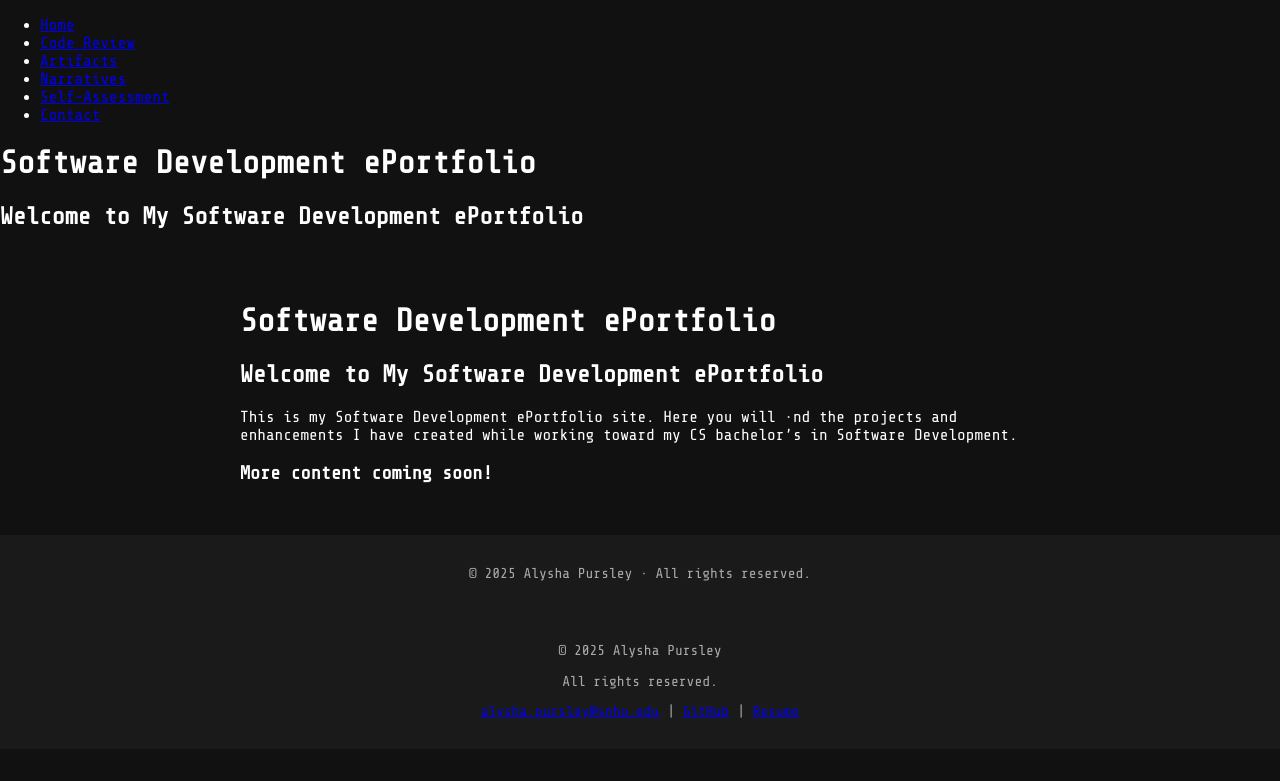
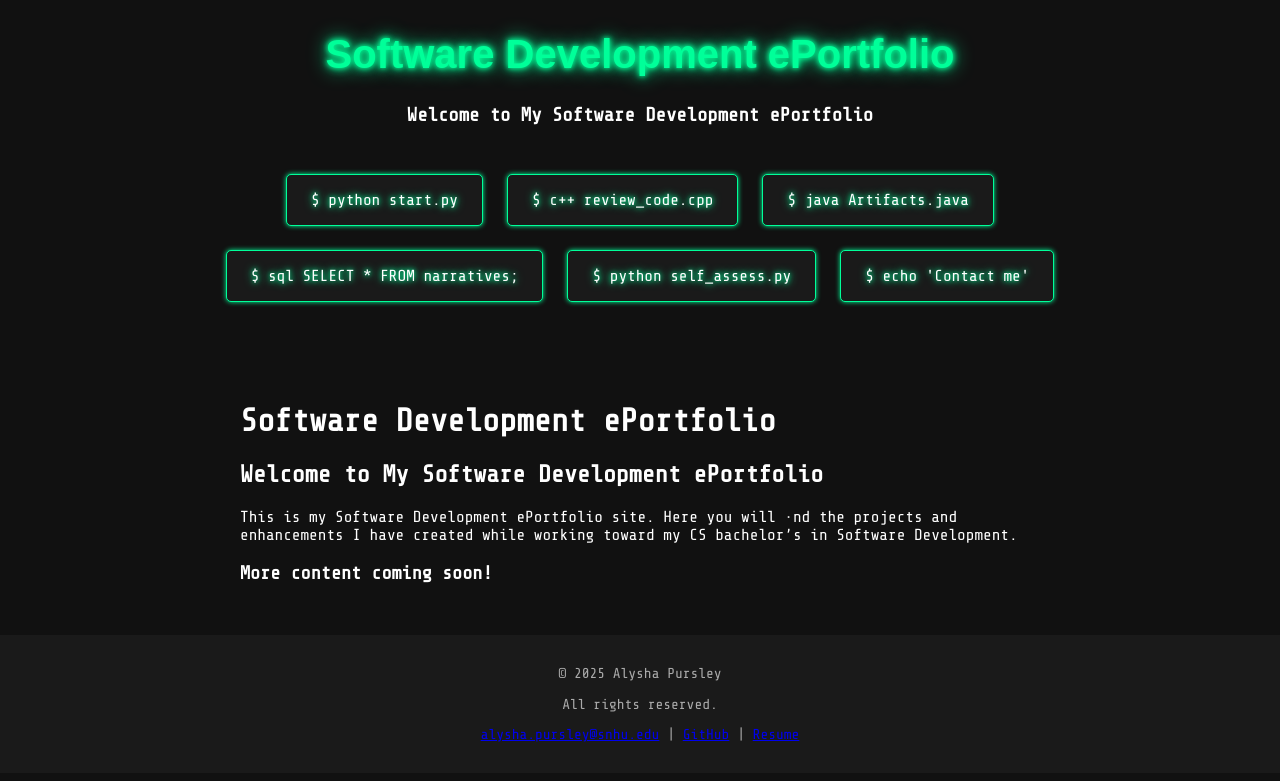
Before and after one commit to apursley2012/Software-Dev-ePortfolio, a Jekyll site: the page built from index.md, in a window 1280 px wide. Shown: the top 781 px of the page. Built offline with Jekyll 4.4.1, drawn with Linux system fonts in a browser that asks for light colours; some web fonts are replaced.

Commit message:
Update default.html

```diff
--- a/_layouts/default.html
+++ b/_layouts/default.html
@@ -8,38 +8,47 @@
     <link rel="stylesheet" href="{{ '/assets/css/style.css' | relative_url }}">
     {% seo %}
     <link rel="preload" href="{{ '/assets/fonts/ShareTechMono-Regular.ttf' | relative_url }}" as="font" type="font/ttf" crossorigin="anonymous">
+    <link rel="preload" href="{{ '/assets/fonts/256Bytes.otf' | relative_url }}" as="font" type="font/otf" crossorigin="anonymous">
   </head>
 
   <body>
     <header class="site-header">
-      <nav class="top-nav">
-        <ul>
-          <li><a href="/">Home</a></li>
-          <li><a href="/review/">Code Review</a></li>
-          <li><a href="/artifacts/">Artifacts</a></li>
-          <li><a href="/narratives/">Narratives</a></li>
-          <li><a href="/self-assessment/">Self-Assessment</a></li>
-          <li><a href="/contact/">Contact</a></li>
-        </ul>
-      </nav>
-      <h1>{{ site.title }}</h1>
-      <h2>{{ site.description }}</h2>
+      <h1 class="page-title">{{ site.title }}</h1>
+      <h2 class="page-subtitle">{{ site.description }}</h2>
     </header>
+
+    <!-- Terminal-style command card links -->
+    <section class="terminal-links">
+      <div class="terminal-card">
+        <a href="/" class="terminal-link">$ python start.py</a>
+      </div>
+      <div class="terminal-card">
+        <a href="/review/" class="terminal-link">$ c++ review_code.cpp</a>
+      </div>
+      <div class="terminal-card">
+        <a href="/artifacts/" class="terminal-link">$ java Artifacts.java</a>
+      </div>
+      <div class="terminal-card">
+        <a href="/narratives/" class="terminal-link">$ sql SELECT * FROM narratives;</a>
+      </div>
+      <div class="terminal-card">
+        <a href="/self-assessment/" class="terminal-link">$ python self_assess.py</a>
+      </div>
+      <div class="terminal-card">
+        <a href="/contact/" class="terminal-link">$ echo 'Contact me'</a>
+      </div>
+    </section>
 
     <main class="container">
       {{ content }}
     </main>
 
     <footer class="site-footer">
-
-      <p>&copy; 2025 Alysha Pursley · All rights reserved.</p>
-    </footer>
-      <footer class="site-footer">
       <div class="footer-container">
         <p>&copy; {{ site.time | date: "%Y" }} Alysha Pursley</p>
         <p>All rights reserved.</p>
         <p>
-        <a href="mailto:alysha.pursley@snhu.edu">  alysha.pursley@snhu.edu</a> |
+          <a href="mailto:alysha.pursley@snhu.edu">alysha.pursley@snhu.edu</a> |
           <a href="https://github.com/apursley2012" target="_blank">GitHub</a> |
           <a href="/resume">Resume</a>
         </p>
```
Lines whose indentation alone changed are shown as unchanged.
